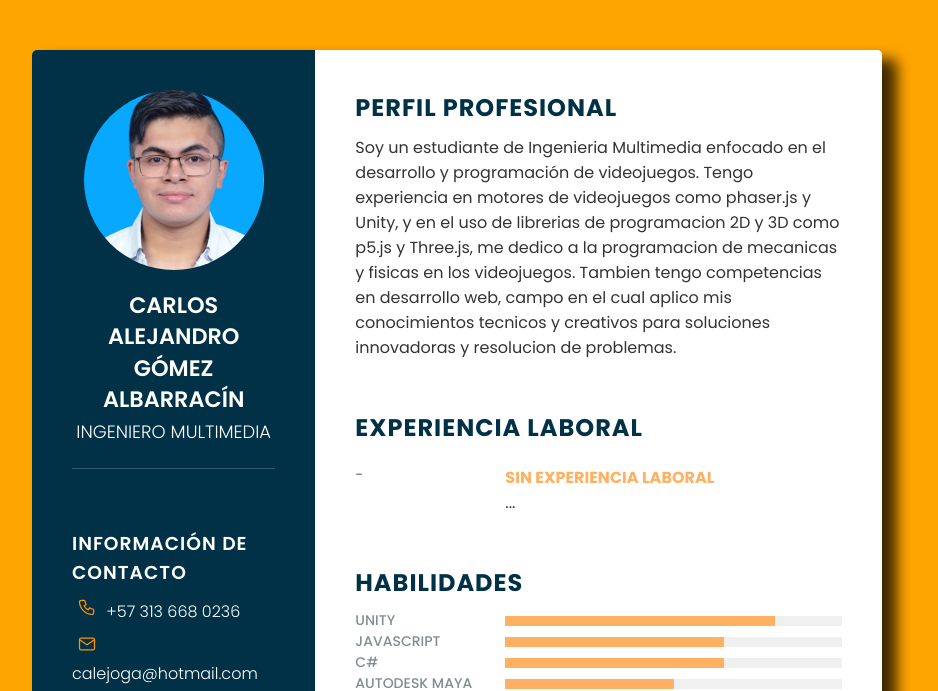
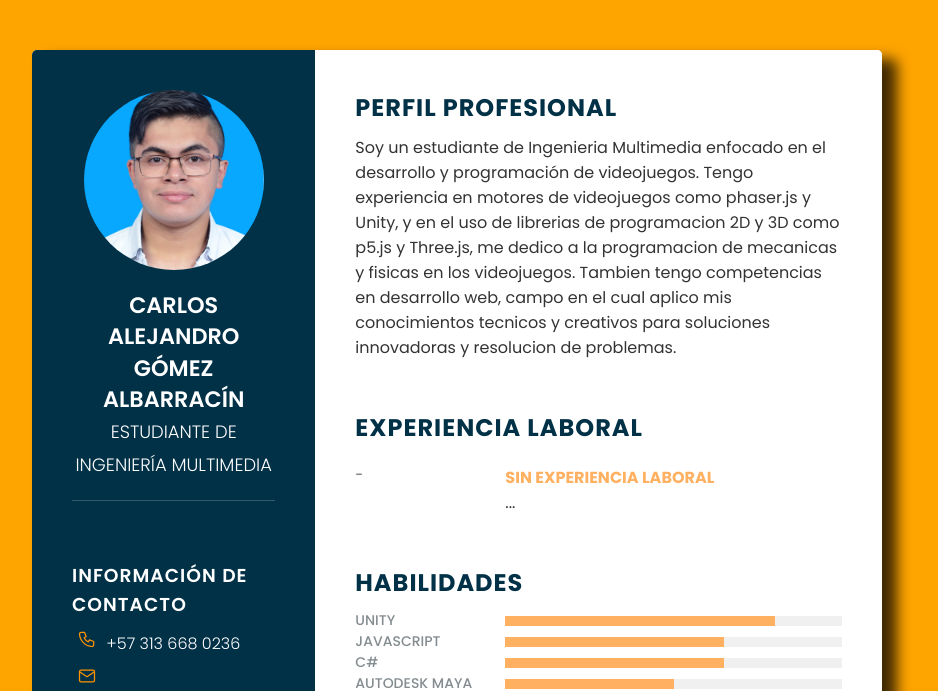
Before and after one commit to Carlos13157/Portfolio, a website: page cv/index.html in a window 1280 px wide. Shown: the top 691 px of the page, without its empty margins (183-1121 px from the left). Drawn offline with Linux system fonts and the light colour scheme; files whose address does not match are found by name.

Commit message:
Changed prefession description

```diff
--- a/cv/index.html
+++ b/cv/index.html
@@ -28,7 +28,7 @@
                 <div class="imgBx">
                     <img src="img/Carlos Gomez profile photo.JPG" alt="" style="max-width: 100%; height: auto; margin-top: -26px;">
                 </div>
-                <h2>Carlos Alejandro Gómez Albarracín<br><span>Ingeniero Multimedia</span></h2>
+                <h2>Carlos Alejandro Gómez Albarracín<br><span>Estudiante de Ingeniería Multimedia</span></h2>
             </div>  <!-- Fin del profileText -->
             <div class="contactInfo">
                 <h3 class="tittle">Información de Contacto</h3>
```
